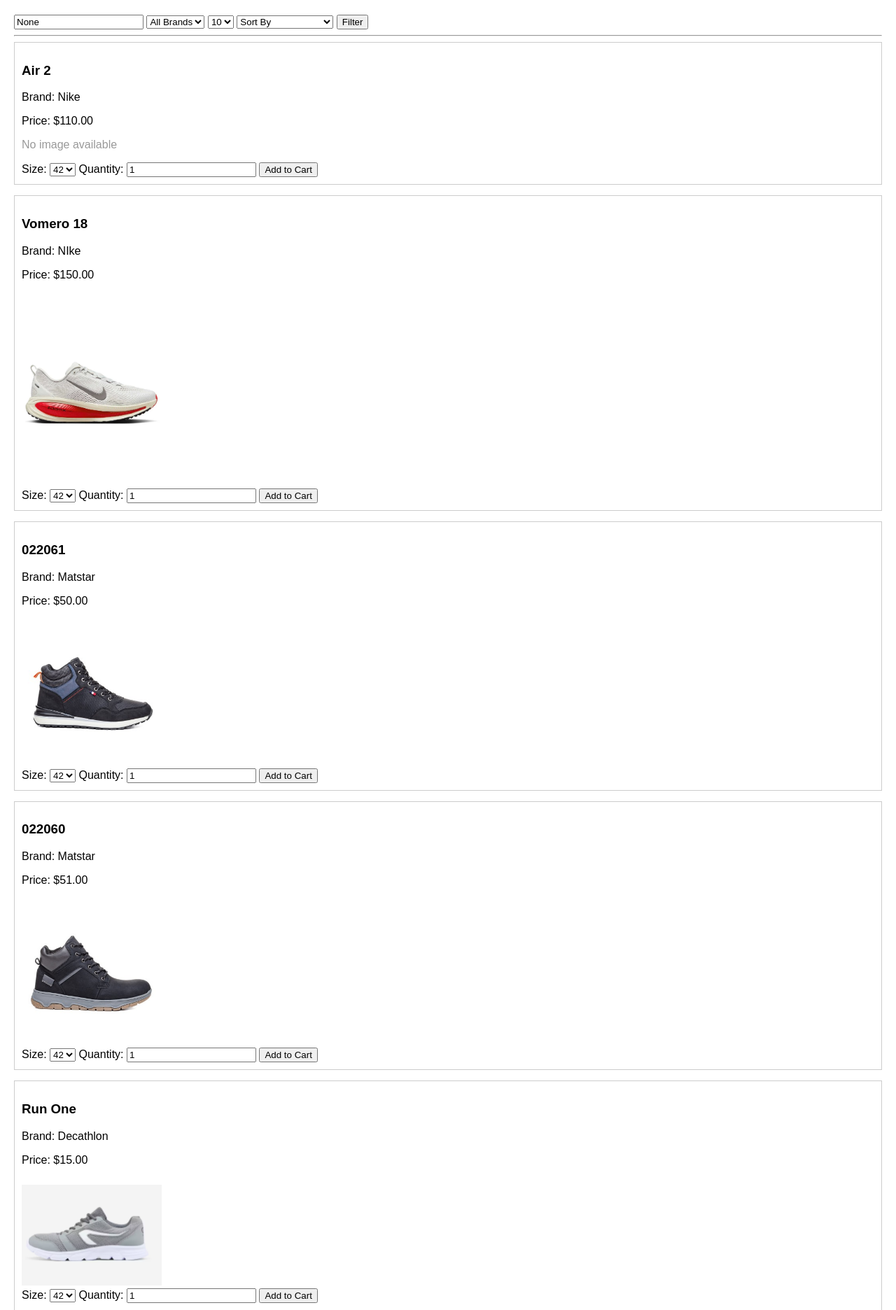
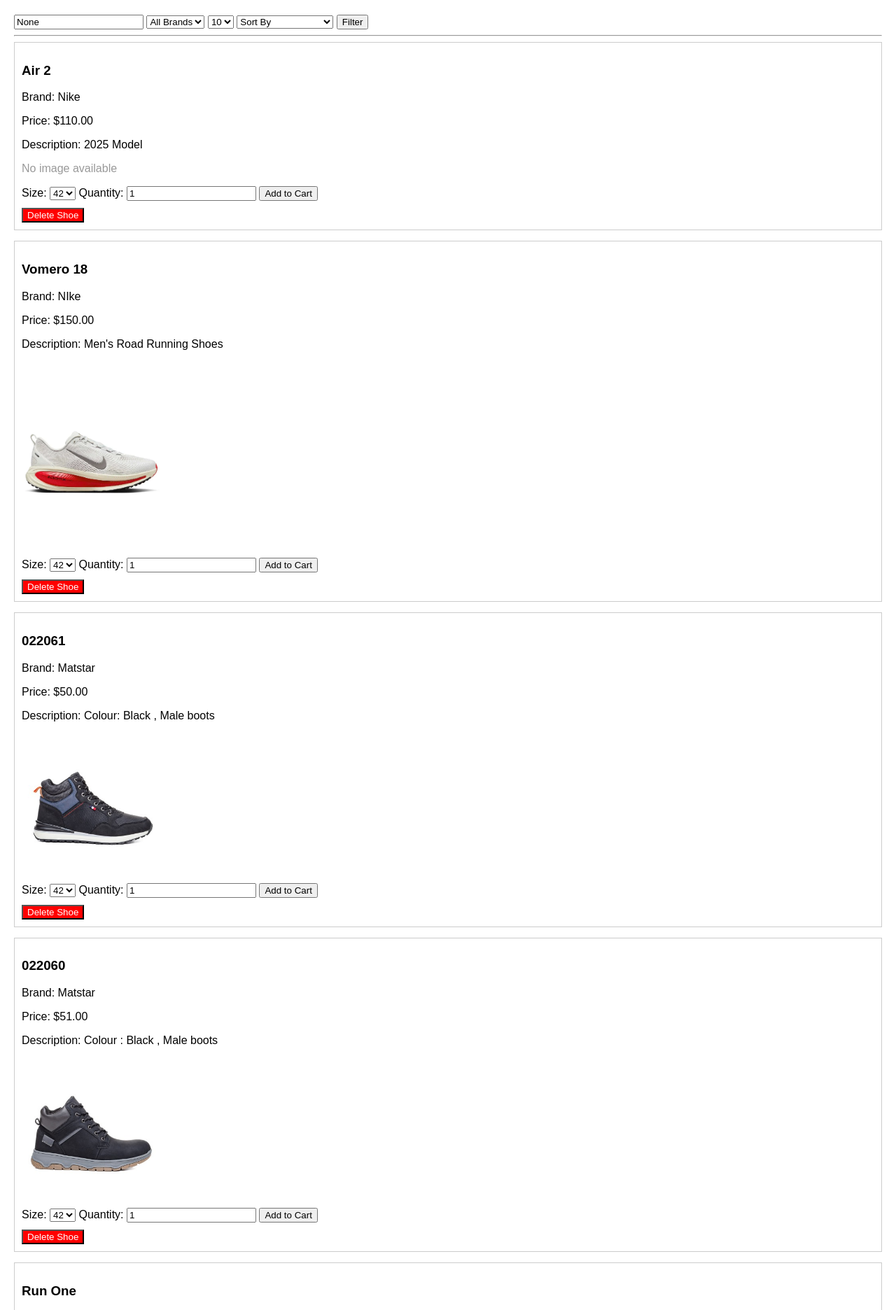
Before and after one commit to PlamenMN/Shoe-store_TU, a Django app: page /products/ in a window 1280 px wide. Shown: the part 144-2016 px from the top of the page at 70% size. Run offline with Django 5.2, Linux system fonts and the light colour scheme; a user stored in the database is signed in; data comes from the database, SQL or seed files in the repository; both versions use the stored data as it was after the commit.

Commit message:
Added description of products in main page and delete button for the Admin users

```diff
--- a/shoestore/products/models.py
+++ b/shoestore/products/models.py
@@ -5,7 +5,7 @@
     name = models.CharField(max_length=255)
     brand = models.CharField(max_length=100)
     price = models.DecimalField(max_digits=10, decimal_places=2)
-    description = models.TextField()
+    description = models.TextField(blank = True)
     image = models.ImageField(upload_to='shoes/', blank=True, null=True)
     stock = models.PositiveIntegerField()
     size = models.CharField(max_length=5,default= '42')
--- a/shoestore/products/urls.py
+++ b/shoestore/products/urls.py
@@ -1,10 +1,11 @@
 from django.urls import path
-from .views import product_list, add_shoe, cart_detail, add_to_cart, remove_from_cart, checkout, my_orders, about_us, faq
+from .views import product_list, add_shoe, cart_detail, add_to_cart, remove_from_cart, checkout, my_orders, about_us, faq, delete_shoe
 
 
 urlpatterns = [
     path('', product_list, name="product_list"),
     path('add/', add_shoe, name="add_shoe"),  # New URL for adding shoes
+    path('delete-shoe/<int:shoe_id>/', delete_shoe, name='delete_shoe'),
 ]
 
 #To be reformated
--- a/shoestore/products/views.py
+++ b/shoestore/products/views.py
@@ -1,6 +1,7 @@
 from django.shortcuts import render, redirect, get_object_or_404
 from django.contrib.auth.decorators import login_required
 from django.core.paginator import Paginator
+from django.contrib.admin.views.decorators import staff_member_required
 from .models import Shoe, Cart, CartItem, Order, OrderItem
 from .forms import ShoeForm, CheckoutForm
 
@@ -150,3 +151,10 @@
 
 def faq(request):
     return render(request, 'pages/faq.html')
+
+@staff_member_required
+def delete_shoe(request, shoe_id):
+    shoe = get_object_or_404(Shoe, id=shoe_id)
+    if request.method == 'POST':
+        shoe.delete()
+    return redirect('product_list')  # or whatever the name of your product list view is
--- a/shoestore/templates/products/product_list.html
+++ b/shoestore/templates/products/product_list.html
@@ -45,6 +45,7 @@
         <h3>{{ shoe.name }}</h3>
         <p>Brand: {{ shoe.brand }}</p>
         <p>Price: ${{ shoe.price }}</p>
+        <p>Description: {{ shoe.description }}</p>
 
         {% if shoe.image %}
             <div>
@@ -57,7 +58,6 @@
         {% if user.is_authenticated %}
         <form method="post" action="{% url 'add_to_cart' shoe.id %}">
             {% csrf_token %}
-
             <label for="size_{{ shoe.id }}">Size:</label>
             <select name="size" id="size_{{ shoe.id }}" required>
                 <option value="38">38</option>
@@ -75,9 +75,16 @@
             <button type="submit">Add to Cart</button>
         </form>
         {% endif %}
+
+        {% if user.is_staff %}
+        <form method="post" action="{% url 'delete_shoe' shoe.id %}" style="margin-top: 10px;">
+            {% csrf_token %}
+            <button type="submit" onclick="return confirm('Are you sure you want to delete this shoe?')"
+                    style="background-color: red; color: white;">Delete Shoe</button>
+        </form>
+        {% endif %}
     </div>
 {% endfor %}
-
 
 
 <div>
```
Also changed, not shown: shoestore/db.sqlite3, shoestore/media/shoes/Screenshot_From_2025-05-20_21-37-44.png (added), shoestore/media/shoes/Screenshot_from_2025-05-20_21-21-44.png (added), shoestore/products/migrations/0008_alter_shoe_description.py (added).
